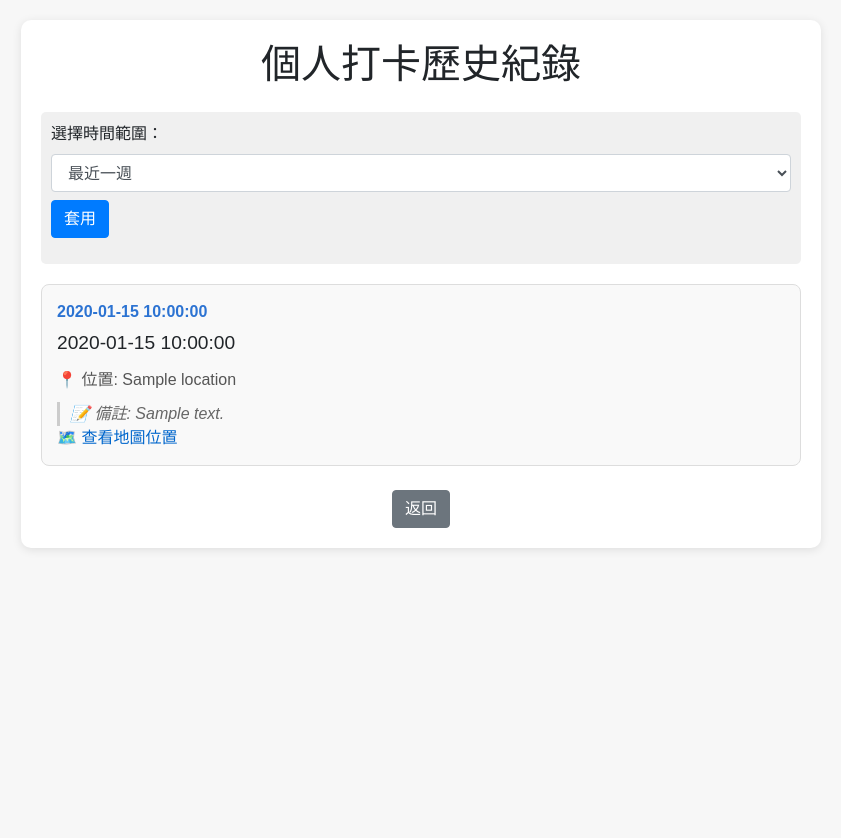
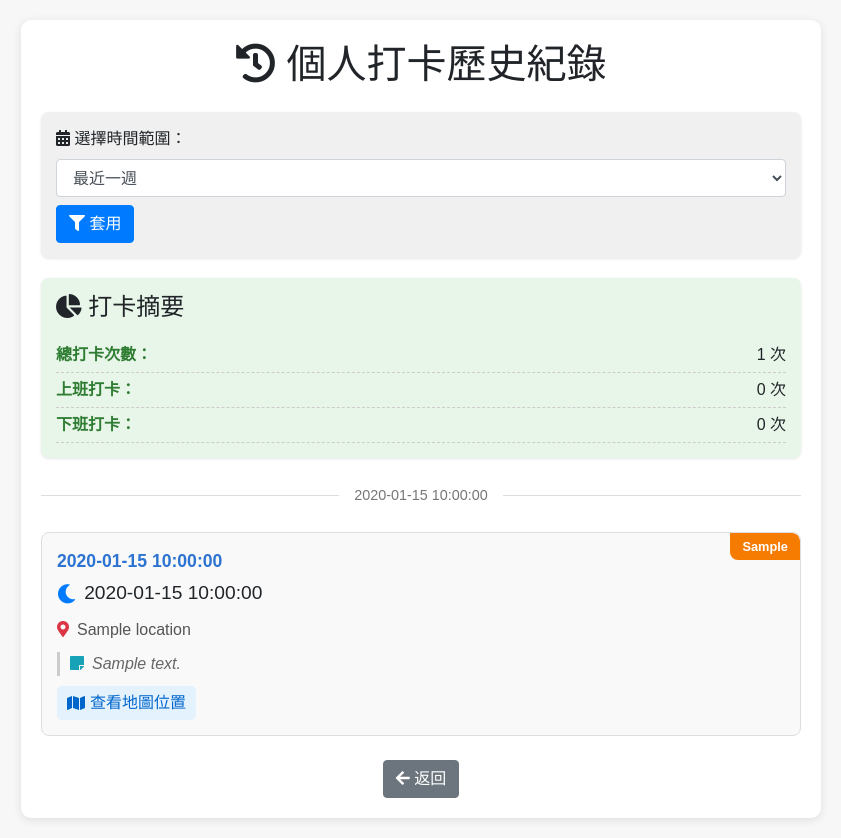
Before and after one commit to ZhiQiYang/checkin, a Flask app: template templates/personal_history.html in a window 1280 px wide. Shown: the whole page, without its empty margins (219-1060 px from the left). Before the commit the page ends 550 px from the top, so only its background shows below. Run offline with Flask 3, Linux system fonts and the light colour scheme; the template is opened without the code that fills it: most values are stand-ins (such as "Sample title", 1, 10 or a date in 2020); some libraries are stand-ins or nearby versions.

Commit message:
Update personal_history.html

```diff
--- a/templates/personal_history.html
+++ b/templates/personal_history.html
@@ -5,6 +5,7 @@
     <meta name="viewport" content="width=device-width, initial-scale=1.0">
     <meta charset="UTF-8">
     <link rel="stylesheet" href="https://stackpath.bootstrapcdn.com/bootstrap/4.5.2/css/bootstrap.min.css">
+    <link rel="stylesheet" href="https://cdnjs.cloudflare.com/ajax/libs/font-awesome/5.15.3/css/all.min.css">
     <style>
         body {
             padding: 20px;
@@ -25,19 +26,49 @@
             padding: 15px;
             margin-bottom: 15px;
             background-color: #f9f9f9;
+            position: relative;
+            overflow: hidden;
+        }
+        .checkin-badge {
+            position: absolute;
+            top: 0;
+            right: 0;
+            padding: 4px 12px;
+            border-radius: 0 8px 0 8px;
+            font-weight: bold;
+            font-size: 0.8em;
+            color: white;
+        }
+        .checkin-in {
+            background-color: #1976d2;
+        }
+        .checkin-out {
+            background-color: #f57c00;
         }
         .record-date {
             font-weight: bold;
             color: #2c73d2;
             margin-bottom: 5px;
+            font-size: 1.1em;
         }
         .record-time {
             font-size: 1.2em;
             margin-bottom: 10px;
+            display: flex;
+            align-items: center;
+        }
+        .record-time i {
+            margin-right: 8px;
         }
         .record-location {
             color: #555;
             margin-bottom: 5px;
+            display: flex;
+            align-items: flex-start;
+        }
+        .record-location i {
+            margin-right: 8px;
+            margin-top: 3px;
         }
         .record-note {
             font-style: italic;
@@ -45,62 +76,182 @@
             border-left: 3px solid #ccc;
             padding-left: 10px;
             margin-top: 10px;
+            display: flex;
+            align-items: flex-start;
+        }
+        .record-note i {
+            margin-right: 8px;
+            margin-top: 3px;
         }
         .filter-section {
             margin-bottom: 20px;
-            padding: 10px;
+            padding: 15px;
             background-color: #f0f0f0;
-            border-radius: 5px;
+            border-radius: 8px;
+            box-shadow: 0 1px 3px rgba(0,0,0,0.1);
         }
         .no-records {
             text-align: center;
-            padding: 30px;
+            padding: 40px 20px;
             color: #777;
+            background-color: #f9f9f9;
+            border-radius: 8px;
+            border: 1px dashed #ddd;
+        }
+        .map-link {
+            margin-top: 10px;
         }
         .map-link a {
             color: #0066cc;
             text-decoration: none;
+            display: inline-flex;
+            align-items: center;
+            background-color: #e3f2fd;
+            padding: 5px 10px;
+            border-radius: 5px;
+            transition: background-color 0.2s;
         }
         .map-link a:hover {
-            text-decoration: underline;
+            background-color: #bbdefb;
+            text-decoration: none;
+        }
+        .map-link i {
+            margin-right: 5px;
+        }
+        .summary-section {
+            background-color: #e8f5e9;
+            padding: 15px;
+            border-radius: 8px;
+            margin-bottom: 20px;
+            box-shadow: 0 1px 3px rgba(0,0,0,0.1);
+        }
+        .summary-item {
+            display: flex;
+            justify-content: space-between;
+            padding: 5px 0;
+            border-bottom: 1px dashed #ccc;
+        }
+        .summary-label {
+            font-weight: bold;
+            color: #2e7d32;
+        }
+        .badge-type {
+            display: inline-block;
+            width: 20px;
+            height: 20px;
+            border-radius: 50%;
+            margin-right: 5px;
+            position: relative;
+            top: 5px;
+        }
+        .day-separator {
+            text-align: center;
+            position: relative;
+            margin: 25px 0;
+        }
+        .day-separator:before {
+            content: '';
+            position: absolute;
+            top: 50%;
+            left: 0;
+            right: 0;
+            height: 1px;
+            background-color: #ddd;
+            z-index: 1;
+        }
+        .day-separator span {
+            background: white;
+            padding: 0 15px;
+            position: relative;
+            z-index: 2;
+            color: #777;
+            font-size: 0.9em;
         }
     </style>
 </head>
 <body>
     <div class="container">
-        <h1 class="text-center mb-4">個人打卡歷史紀錄</h1>
+        <h1 class="text-center mb-4">
+            <i class="fas fa-history"></i> 個人打卡歷史紀錄
+        </h1>
 
         <div class="filter-section">
             <form id="filterForm">
-                <div class="form-group">
-                    <label for="dateRange">選擇時間範圍：</label>
+                <div class="form-group mb-0">
+                    <label for="dateRange">
+                        <i class="fas fa-calendar-alt"></i> 選擇時間範圍：
+                    </label>
                     <select id="dateRange" name="dateRange" class="form-control">
                         <option value="7" {% if days == "7" %}selected{% endif %}>最近一週</option>
                         <option value="30" {% if days == "30" %}selected{% endif %}>最近一個月</option>
                         <option value="90" {% if days == "90" %}selected{% endif %}>最近三個月</option>
                         <option value="all" {% if days == "all" %}selected{% endif %}>所有紀錄</option>
                     </select>
-                    <button type="submit" class="btn btn-primary mt-2">套用</button>
+                    <button type="submit" class="btn btn-primary mt-2">
+                        <i class="fas fa-filter"></i> 套用
+                    </button>
                 </div>
             </form>
         </div>
 
         {% if records %}
+            <!-- 摘要統計區 -->
+            <div class="summary-section">
+                <h4 class="mb-3">
+                    <i class="fas fa-chart-pie"></i> 打卡摘要
+                </h4>
+                <div class="summary-item">
+                    <span class="summary-label">總打卡次數：</span>
+                    <span>{{ records|length }} 次</span>
+                </div>
+                <div class="summary-item">
+                    <span class="summary-label">上班打卡：</span>
+                    <span>{{ records|selectattr('checkin_type', 'equalto', '上班')|list|length }} 次</span>
+                </div>
+                <div class="summary-item">
+                    <span class="summary-label">下班打卡：</span>
+                    <span>{{ records|selectattr('checkin_type', 'equalto', '下班')|list|length }} 次</span>
+                </div>
+            </div>
+
             <div class="records-list">
+                {% set current_date = '' %}
                 {% for record in records %}
+                    {% if record.date != current_date %}
+                        {% set current_date = record.date %}
+                        <div class="day-separator">
+                            <span>{{ record.date }}</span>
+                        </div>
+                    {% endif %}
+
                     <div class="record-card">
+                        <!-- 打卡類型標籤 -->
+                        <div class="checkin-badge {% if record.checkin_type == '上班' %}checkin-in{% else %}checkin-out{% endif %}">
+                            {{ record.checkin_type }}
+                        </div>
+
                         <div class="record-date">{{ record.date }}</div>
-                    <div class="record-time">{{ record.time }}</div>
-                    <div class="record-location">📍 位置: {{ record.location }}</div>
+                        <div class="record-time">
+                            <i class="fas {% if record.checkin_type == '上班' %}fa-sun text-warning{% else %}fa-moon text-primary{% endif %}"></i>
+                            {{ record.time }}
+                        </div>
+
+                        <div class="record-location">
+                            <i class="fas fa-map-marker-alt text-danger"></i>
+                            <div>{{ record.location }}</div>
+                        </div>
 
                         {% if record.note %}
-                    <div class="record-note">📝 備註: {{ record.note }}</div>
+                        <div class="record-note">
+                            <i class="fas fa-sticky-note text-info"></i>
+                            <div>{{ record.note }}</div>
+                        </div>
                         {% endif %}
 
                         {% if record.coordinates and record.coordinates.latitude and record.coordinates.longitude %}
                         <div class="map-link">
-                        🗺️ <a href="https://www.google.com/maps?q={{ record.coordinates.latitude }},{{ record.coordinates.longitude }}" target="_blank">
-                            查看地圖位置
+                            <a href="https://www.google.com/maps?q={{ record.coordinates.latitude }},{{ record.coordinates.longitude }}" target="_blank">
+                                <i class="fas fa-map"></i> 查看地圖位置
                             </a>
                         </div>
                         {% endif %}
@@ -109,12 +260,15 @@
             </div>
         {% else %}
             <div class="no-records">
+                <i class="fas fa-exclamation-circle fa-2x mb-3 text-muted"></i>
                 <p>目前沒有打卡紀錄</p>
             </div>
         {% endif %}
 
         <div class="text-center mt-4">
-            <a href="javascript:history.back()" class="btn btn-secondary">返回</a>
+            <a href="javascript:history.back()" class="btn btn-secondary">
+                <i class="fas fa-arrow-left"></i> 返回
+            </a>
         </div>
     </div>
 
```
Lines whose indentation alone changed are shown as unchanged.
